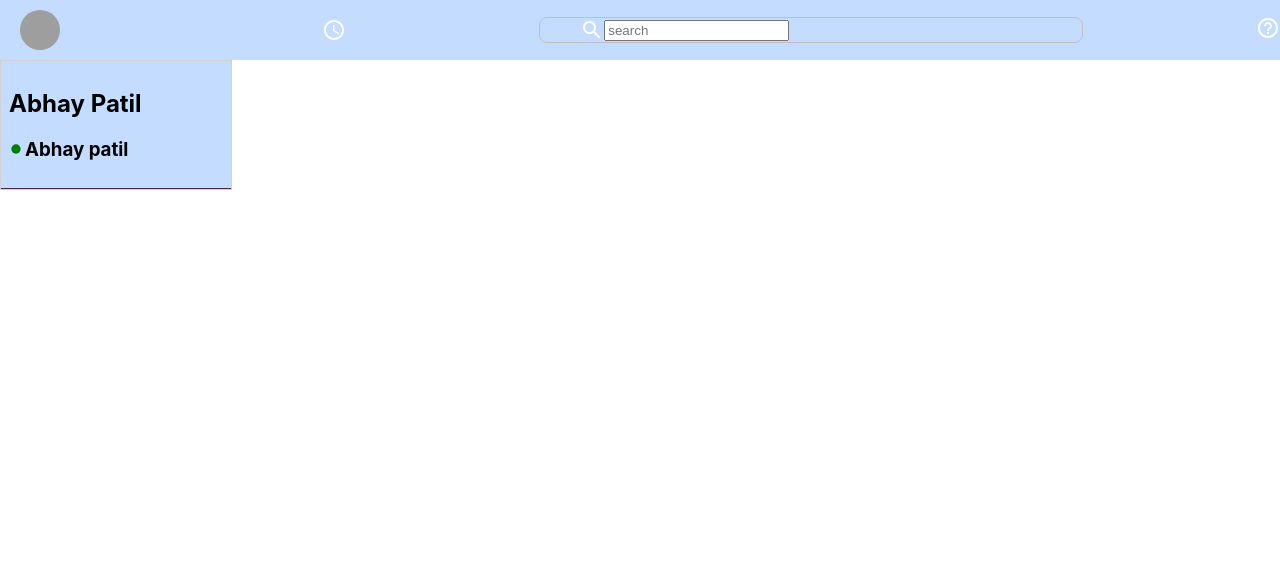
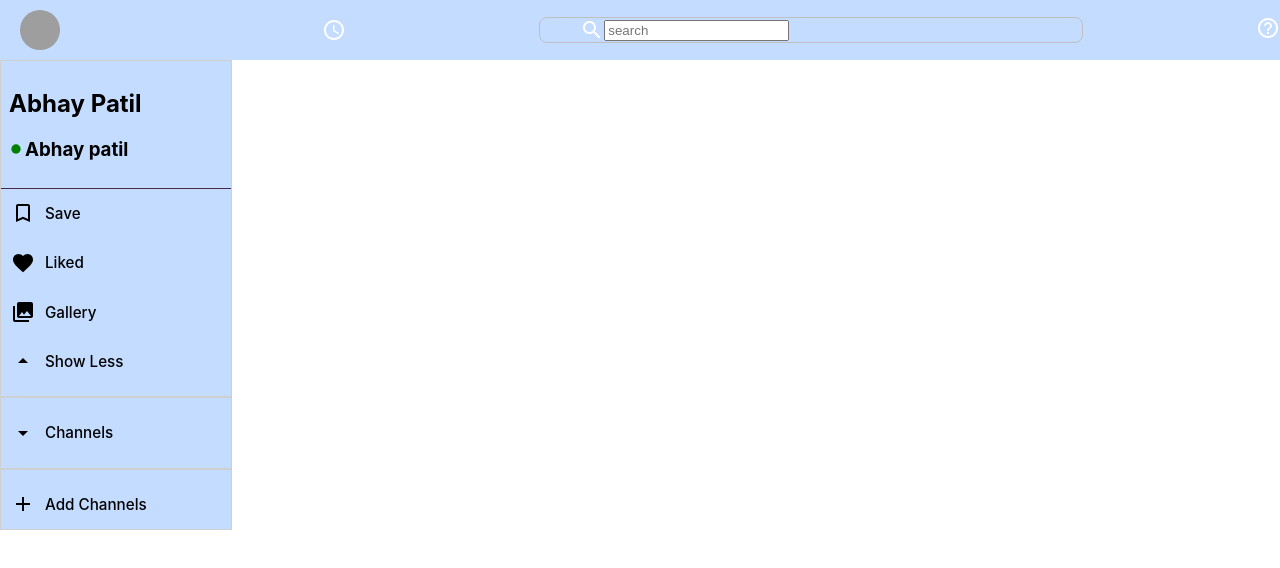
Before and after one commit to Abhay5855/Chat-Application, a React (Create React App) app in the folder chat-webapp-react/: page / in a window 1280 px wide. Shown: the top 568 px of the page. Built offline with nearby package versions, Linux system fonts and the light colour scheme; no server answers; the database is empty; grey boxes are pictures that could not be loaded.

Commit message:
final commit

```diff
--- a/chat-webapp-react/src/Firebase.js
+++ b/chat-webapp-react/src/Firebase.js
@@ -21,6 +21,6 @@ const auth = firebase.auth();
 
 const provider = new firebase.auth.GoogleAuthProvider();
 
-export {auth, provider}
+export { auth, provider }
 
 export default db;
--- a/chat-webapp-react/src/components/Sidebar.js
+++ b/chat-webapp-react/src/components/Sidebar.js
@@ -1,46 +1,84 @@
-import React from "react";
+import React, {useState, useEffect } from "react";
 import "./Sidebar.css";
 import FiberManualRecordIcon from "@material-ui/icons/FiberManualRecord";
 import ArrowDropDownIcon from "@material-ui/icons/ArrowDropDown";
 import AddIcon from "@material-ui/icons/Add";
-import HomeIcon from "@material-ui/icons/Home";
-import CreateIcon from '@material-ui/icons/Create';
+import SidebarOption from "./SidebarOption";
+import BookmarkBorderIcon from '@material-ui/icons/BookmarkBorder';
+import FavoriteIcon from '@material-ui/icons/Favorite';
+import CollectionsIcon from '@material-ui/icons/Collections';
+import ArrowDropUpIcon from '@material-ui/icons/ArrowDropUp';
+import db from '../Firebase';
+import { auth } from "firebase/app";
+
 function Sidebar() {
-  return (
-    <div className="sidebar">
-      <div className="sidebar__header">
 
-        <div className="sidebar__info">
 
-         <h2>Abhay Patil</h2>
+  const [channels,setChannels] = useState([]);
 
-          <h3>
-            <FiberManualRecordIcon />
 
-            Abhay patil
-          </h3>
+  useEffect(() => {
+
+    db.collection('rooms').onSnapshot(
+      snapshot => {
+        setChannels(
+          snapshot.docs.map(doc=> ({
+
+
+            id:doc.id,
+            name: doc.data().name
+
+          }))
+        )
+      }
+    )
+
+
+  },[])
 
 
 
 
+
+
+
+
+
+
+
+  return (
+    <div className="sidebar">
+      <div className="sidebar__header">
+        <div className="sidebar__info">
+          <h2>Abhay Patil</h2>
+
+          <h3>
+            <FiberManualRecordIcon />
+            Abhay patil
+          </h3>
         </div>
-
       </div>
 
-      <div className="sidebar__addchannels">
-        {/* <ArrowDropDownIcon /> */}
-        {/* Channnel */}
-        {/* <h3>Channels</h3> */}
 
-        {/* Addicon */}
+       < SidebarOption Icon={BookmarkBorderIcon} title="Save"  />
+       < SidebarOption Icon={FavoriteIcon} title="Liked" />
+       < SidebarOption Icon={CollectionsIcon} title="Gallery" />
+       < SidebarOption Icon={ArrowDropUpIcon} title="Show Less" />
+       <hr />
+       < SidebarOption Icon={ArrowDropDownIcon} title="Channels" />
+      <hr />
+      <SidebarOption Icon={AddIcon} addChannelOption title="Add Channels"/>
 
-        {/* < AddIcon /> */}
-      </div>
 
-      <div className="sidebar__channels">
-        {/* <HomeIcon />
-            <h4>React Help</h4> */}
-      </div>
+      {
+        channels.map((channel) => {
+          return (
+            < SidebarOption title={channel.name} id={channel.id} />
+          )
+        })
+      }
+
+
     </div>
   );
 }
--- /dev/null
+++ b/chat-webapp-react/src/components/SidebarOption.css
@@ -0,0 +1,26 @@
+.SidebarOption {
+
+    display: flex;
+    align-items: center;
+    cursor:pointer;
+    font-size: 13px;
+}
+
+.SidebarOption:hover {
+    background:#79A3B6 ;
+}
+
+.SidebarOption__icon {
+    font-size: 20px;
+    padding:10px;
+}
+
+.SidebarOption__hash {
+    font-size: 20px;
+    padding:10px;
+}
+
+.SidebarOption > h3 {
+
+    font-weight: 500;
+}
--- /dev/null
+++ b/chat-webapp-react/src/components/SidebarOption.js
@@ -0,0 +1,15 @@
+import React from "react";
+import "./SidebarOption.css";
+function SidebarOption({ Icon, title }) {
+  return (
+    <div className="SidebarOption">
+      {Icon && <Icon className="SidebarOption__icon" />}
+
+      {Icon ? <h3>{title}</h3> : <h3>
+      <span className="SidebarOption__hash">#</span> {title}
+      </h3>}
+    </div>
+  );
+}
+
+export default SidebarOption;
```
